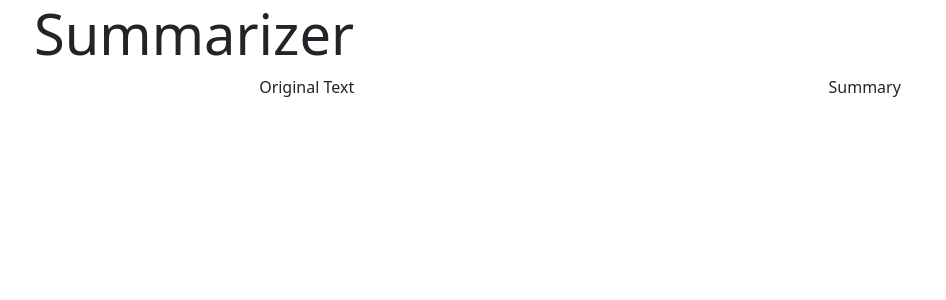
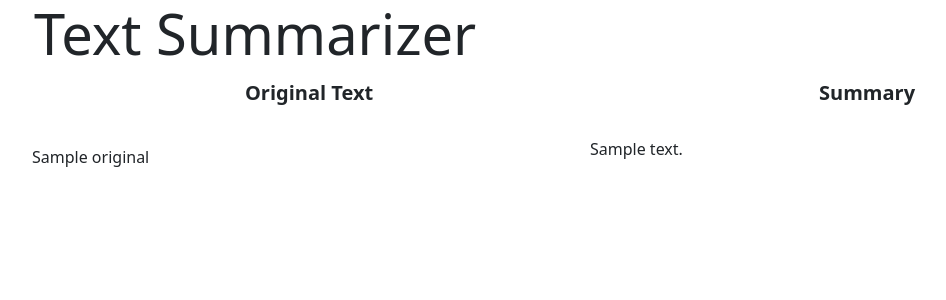
Before and after one commit to srivasPankhuri/Text-Summarization-Web-App, a Flask app: template templates/summary.html in a window 1280 px wide. Shown: the top 300 px of the page, without its empty margins (60-1006 px from the left). Run offline with Flask 2, Linux system fonts and the light colour scheme; the template is opened without the code that fills it: most values are stand-ins (such as "Sample title", 1, 10 or a date in 2020).

Commit message:
Added style sheet

```diff
--- a/static/style.css
+++ b/static/style.css
@@ -0,0 +1,27 @@
+.original{
+    font-size: 20px;
+    padding:3px;
+    font-weight: bold;
+    display: flex;
+    justify-content:center;
+}
+.summary{
+    font-size: 20px;
+    padding:3px;
+    font-weight: bold;
+    display: flex;
+    justify-content:center;
+}
+
+.srt{
+    display:flex;
+    flex-direction: row;
+}
+.originalTxt{
+    padding:10px;
+    margin:auto;
+}
+.summaryTxt{
+    padding:10px;
+    /* margin:auto; */
+}
--- a/summary.py
+++ b/summary.py
@@ -71,4 +71,4 @@ def summarizer(text):
     # print("Length of original text",len(text.split(' ')))
     # print("Length of summary text",len(summary.split(' ')))
 
-    return summary,doc, len(doc.split(' ')), len(summary.split(' '))
+    return summary,doc, len(text.split(' ')), len(summary.split(' '))
--- a/templates/index.html
+++ b/templates/index.html
@@ -12,7 +12,7 @@
   <div class="container">
     <div class="jumbotron jumbotron-fluid">
       <div class="container">
-        <h1 class="display-4">Summarizer</h1>
+        <h1 class="display-4">Text Summarizer</h1>
       </div>
     </div>
     <form action="/summarize" method="POST">
--- a/templates/summary.html
+++ b/templates/summary.html
@@ -12,7 +12,7 @@
   <div class="container">
     <div class="jumbotron jumbotron-fluid">
       <div class="container">
-        <h1 class="display-4">Summarizer</h1>
+        <h1 class="display-4">Text Summarizer</h1>
       </div>
     </div>
   </div>
@@ -22,6 +22,11 @@
     <p class="summary">Summary</p>
   </div>
 
+  <div class="container srt">
+    <p class="originalTxt col-sm-6">{{original}}</p>
+    <p class="summaryTxt col-sm-6">{{summary}}</p>
+  </div>
+
     <script src="https://cdn.jsdelivr.net/npm/bootstrap@5.2.1/dist/js/bootstrap.bundle.min.js" integrity="sha384-u1OknCvxWvY5kfmNBILK2hRnQC3Pr17a+RTT6rIHI7NnikvbZlHgTPOOmMi466C8" crossorigin="anonymous"></script>
 </body>
 </html>
```
